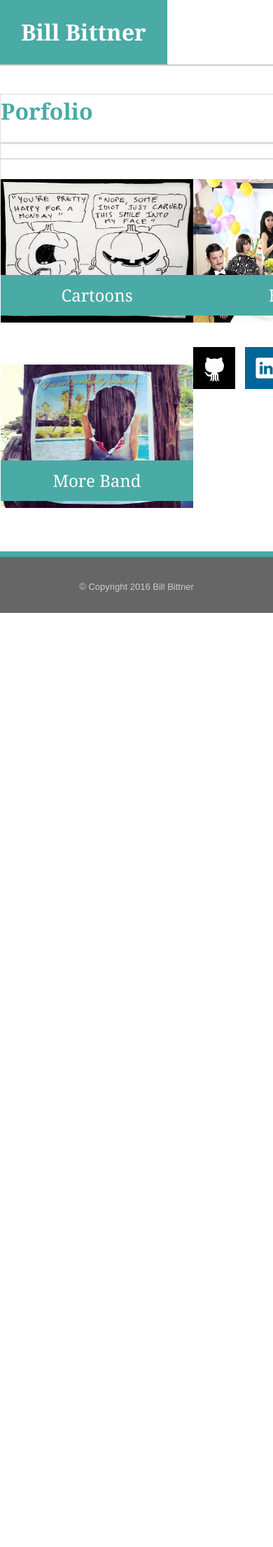
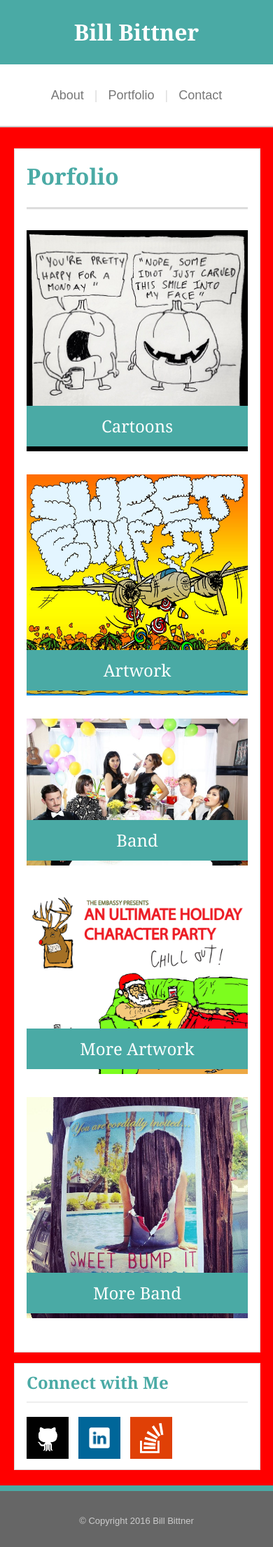
Before and after one commit to billbitt/responsive-portfolio, a PHP site: page /portfolio.html in a window 390 px wide. Shown: the whole page at 70% size. Before the commit the page ends 876 px from the top, so only its background shows below. Run offline with PHP 8.4, Linux system fonts and the light colour scheme.

Commit message:
updated media queries for: portfolio @ 980px

```diff
--- a/assets/css/mediaqueries.css
+++ b/assets/css/mediaqueries.css
@@ -4,10 +4,12 @@
 		background-color: orange;  /*take out when done*/
 	}
 
+	/*top bar*/
 	.topWrap {
 		width: 730px;
 	}
 
+	/*content*/
 	.middleWrap {
 		width: 730px;
 	}
@@ -16,11 +18,22 @@
 		width: 360px;
 	}
 
+	/*about me*/
 	#profilePic {
 		width: 100%;
 		float: none;
 		margin: 10px 0px 10px 0px;
 	}
+	/*portfolio*/
+
+	.portfolioItem__odd, .portfolioItem__even {
+		float: none;
+		position: relative;
+		width: 100%;
+		height: auto;
+		margin: 30px 0px 30px 0px;
+	}
+
 }
 
 @media screen and (max-width: 768px) {
--- a/contact.html
+++ b/contact.html
@@ -4,6 +4,7 @@
 	<title>Bill's Basic Portfolio - Contact</title>
 	<link rel="stylesheet" type="text/css" href="assets/css/reset.css">
 	<link rel="stylesheet" type="text/css" href="assets/css/style.css">
+	<link rel="stylesheet" type="text/css" href="assets/css/mediaqueries.css">
 </head>
 
 <body class="standardText">
@@ -27,7 +28,7 @@
 		<!-- this section is the main content of the page-->
 		<section class="middleBar">
 			<div class="middleWrap">
-				<div class="contentBox contentBox__main">
+				<div class="contentBox contentBox--main">
 					<h1>Contact</h1>
 					<hr class="hr--content">
 					<form action="TBD" method="post" class="contactForm standardText">  <!-- need to update action -->
@@ -47,7 +48,7 @@
 					</form>
 
 				</div>
-				<div class="contentBox contentBox__connect">
+				<div class="contentBox contentBox--connect">
 					<h2>Connect with Me</h2>
 					<hr class="hr--contact">
 					<a href="https://github.com/billbittner" target="_blank">
--- a/portfolio.html
+++ b/portfolio.html
@@ -4,6 +4,7 @@
 	<title>Bill's Basic Portfolio - Portfolio</title>
 	<link rel="stylesheet" type="text/css" href="assets/css/reset.css">
 	<link rel="stylesheet" type="text/css" href="assets/css/style.css">
+	<link rel="stylesheet" type="text/css" href="assets/css/mediaqueries.css">
 </head>
 
 <body class="standardText">
@@ -27,7 +28,7 @@
 		<!-- this section is the main content of the page-->
 		<section class="middleBar">
 			<div class="middleWrap">
-				<div class="contentBox contentBox__main">
+				<div class="contentBox contentBox--main">
 					<h1>Porfolio</h1>
 					<hr class="hr--content">
 					<div class="portfolioItem__odd">
@@ -71,7 +72,7 @@
 						</div>
 					</div>
 				</div>
-				<div class="contentBox contentBox__connect">
+				<div class="contentBox contentBox--connect">
 					<h2>Connect with Me</h2>
 					<hr class="hr--contact">
 					<a href="https://github.com/billbittner" target="_blank">
```
